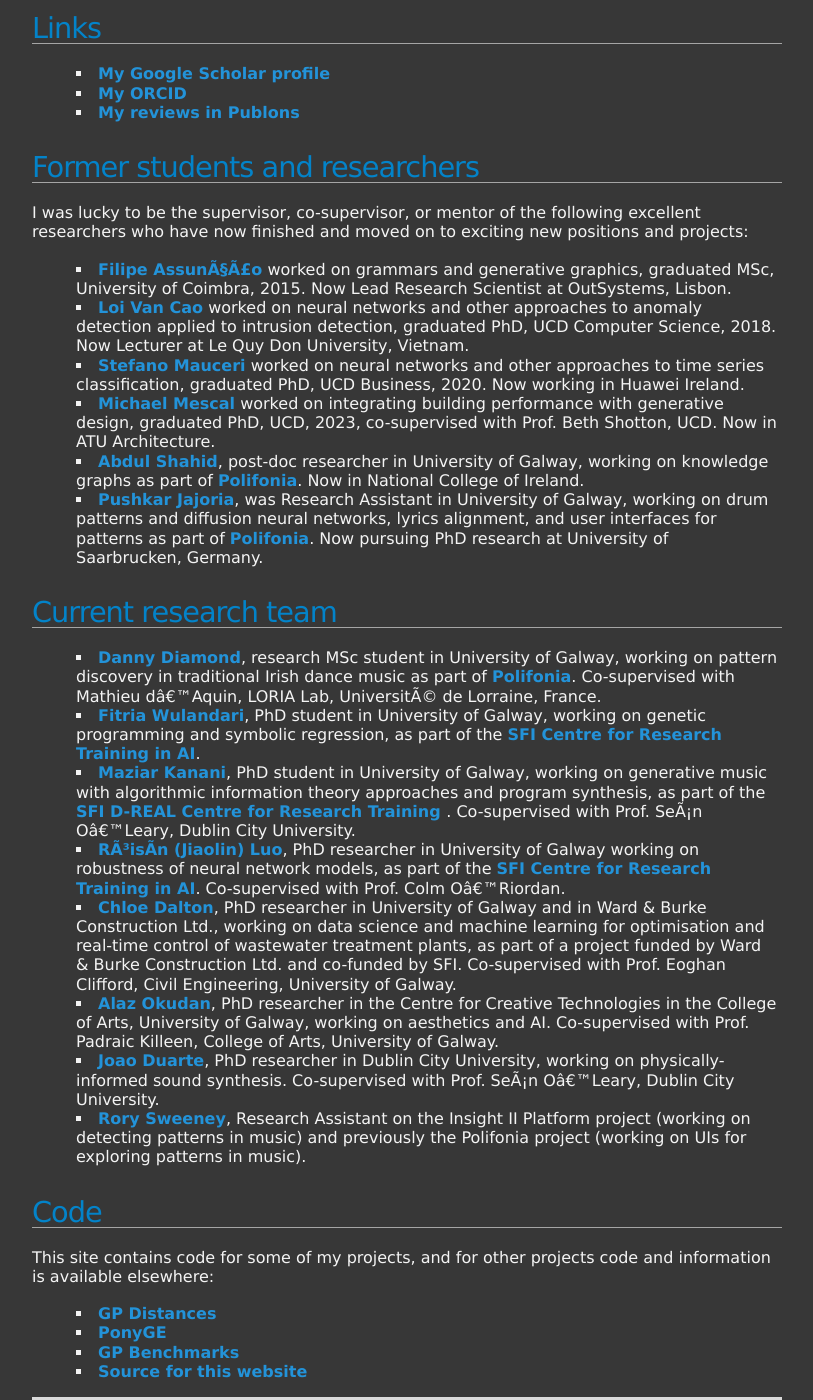
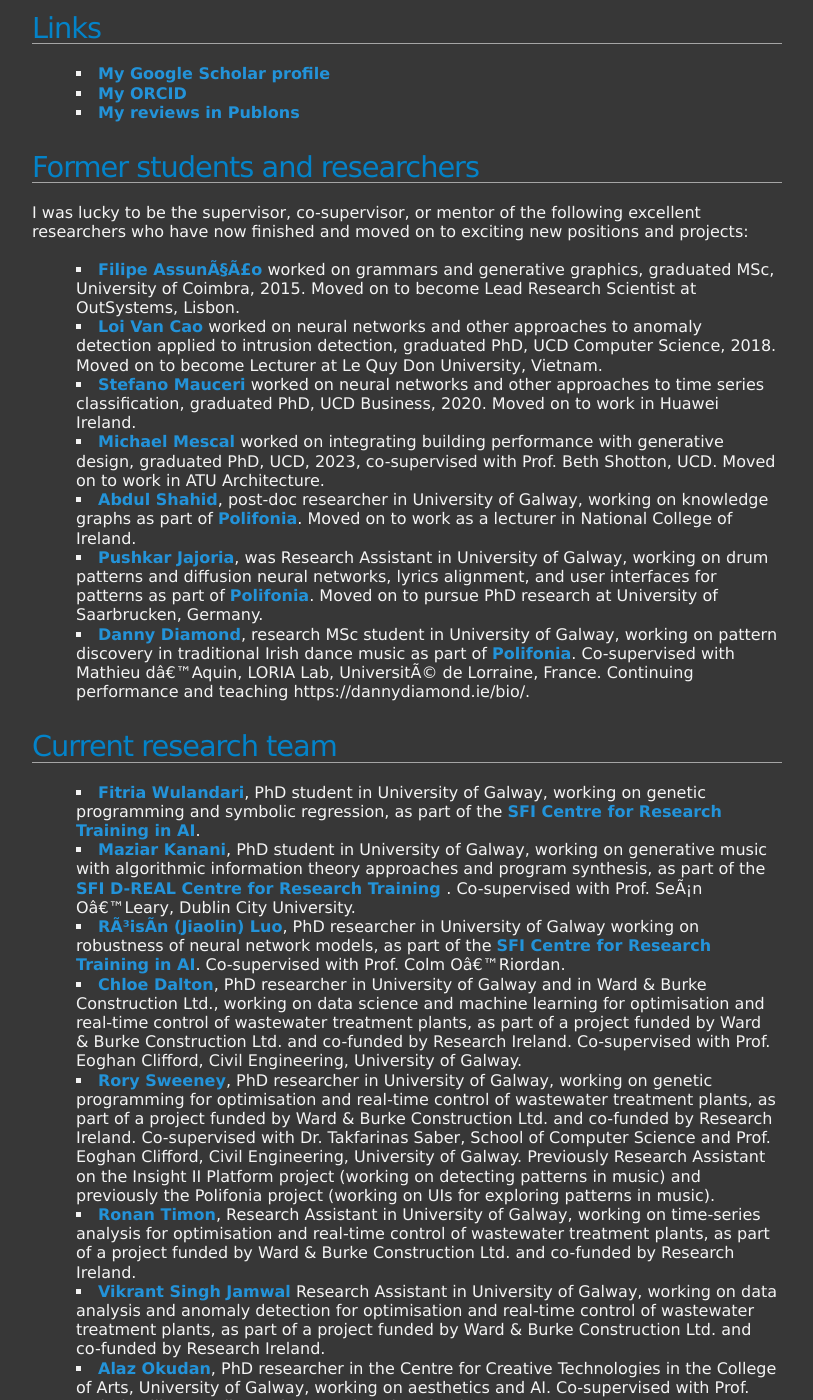
Before and after one commit to jmmcd/jmmcd.github.com, a Jekyll site: the page built from research.md, in a window 1280 px wide and 1400 px high, scrolled down 388 px. Shown: the whole window, without its empty margins (233-1046 px from the left). Built offline with Jekyll 4.4.1, drawn with Linux system fonts in a browser that asks for light colours.

Commit message:
small updates to home pages

```diff
--- a/research.md
+++ b/research.md
@@ -30,24 +30,27 @@ funding are sometimes available. Please contact me with a CV if interested, but
 
 I was lucky to be the supervisor, co-supervisor, or mentor of the following excellent researchers who have now finished and moved on to exciting new positions and projects:
 
-* [Filipe Assunção](https://scholar.google.com/citations?user=qg-jmM4AAAAJ&hl=en&oi=ao) worked on grammars and generative graphics, graduated MSc, University of Coimbra, 2015. Now Lead Research Scientist at OutSystems, Lisbon.
-* [Loi Van Cao](https://scholar.google.com/citations?user=7A6srrQAAAAJ&hl=en) worked on neural networks and other approaches to anomaly detection applied to intrusion detection, graduated PhD, UCD Computer Science, 2018. Now Lecturer at Le Quy Don University, Vietnam.
-* [Stefano Mauceri](https://scholar.google.com/citations?hl=en&user=386TpcYAAAAJ) worked on neural networks and other approaches to time series classification, graduated PhD, UCD Business, 2020. Now working in Huawei Ireland.
-* [Michael Mescal](https://www.irishtimes.com/business/technology/en-perium-makes-life-a-lot-easier-for-building-professionals-1.3328762) worked on integrating building performance with generative design, graduated PhD, UCD, 2023, co-supervised with Prof. Beth Shotton, UCD. Now in ATU Architecture.
-* [Abdul Shahid](https://scholar.google.com/citations?user=gOjuEUgAAAAJ&hl=en&oi=ao), post-doc researcher in University of Galway, working on knowledge graphs as part of [Polifonia](https://polifonia-project.eu/). Now in National College of Ireland.
-* [Pushkar Jajoria](https://ch.linkedin.com/in/pushkar-jajoria), was Research Assistant in University of Galway, working on drum patterns and diffusion neural networks, lyrics alignment, and user interfaces for patterns as part of [Polifonia](https://polifonia-project.eu/). Now pursuing PhD research at University of Saarbrucken, Germany.
-
+* [Filipe Assunção](https://scholar.google.com/citations?user=qg-jmM4AAAAJ&hl=en&oi=ao) worked on grammars and generative graphics, graduated MSc, University of Coimbra, 2015. Moved on to become Lead Research Scientist at OutSystems, Lisbon.
+* [Loi Van Cao](https://scholar.google.com/citations?user=7A6srrQAAAAJ&hl=en) worked on neural networks and other approaches to anomaly detection applied to intrusion detection, graduated PhD, UCD Computer Science, 2018. Moved on to become Lecturer at Le Quy Don University, Vietnam.
+* [Stefano Mauceri](https://scholar.google.com/citations?hl=en&user=386TpcYAAAAJ) worked on neural networks and other approaches to time series classification, graduated PhD, UCD Business, 2020. Moved on to work in Huawei Ireland.
+* [Michael Mescal](https://www.irishtimes.com/business/technology/en-perium-makes-life-a-lot-easier-for-building-professionals-1.3328762) worked on integrating building performance with generative design, graduated PhD, UCD, 2023, co-supervised with Prof. Beth Shotton, UCD. Moved on to work in ATU Architecture.
+* [Abdul Shahid](https://scholar.google.com/citations?user=gOjuEUgAAAAJ&hl=en&oi=ao), post-doc researcher in University of Galway, working on knowledge graphs as part of [Polifonia](https://polifonia-project.eu/). Moved on to work as a lecturer in National College of Ireland.
+* [Pushkar Jajoria](https://ch.linkedin.com/in/pushkar-jajoria), was Research Assistant in University of Galway, working on drum patterns and diffusion neural networks, lyrics alignment, and user interfaces for patterns as part of [Polifonia](https://polifonia-project.eu/). Moved on to pursue PhD research at University of Saarbrucken, Germany.
+* [Danny Diamond](https://dannydiamond.ie/), research MSc student in University of Galway, working on pattern discovery in traditional Irish dance music as part of [Polifonia](https://polifonia-project.eu/). Co-supervised with Mathieu d'Aquin, LORIA Lab, Université de Lorraine, France. Continuing performance and teaching https://dannydiamond.ie/bio/.
 
 ## Current research team
 
-* [Danny Diamond](https://dannydiamond.ie/), research MSc student in University of Galway, working on pattern discovery in traditional Irish dance music as part of [Polifonia](https://polifonia-project.eu/). Co-supervised with Mathieu d'Aquin, LORIA Lab, Université de Lorraine, France.
+
 * [Fitria Wulandari](https://fitriaramlan.github.io/Portfolio/), PhD student in University of Galway, working on genetic programming and symbolic regression, as part of the [SFI Centre for Research Training in AI](https://www.crt-ai.ie/).
 * [Maziar Kanani](https://soundcloud.com/maziar-kanani), PhD student in University of Galway, working on generative music with algorithmic information theory approaches and program synthesis, as part of the [SFI D-REAL Centre for Research Training ](https://d-real.ie/). Co-supervised with Prof. Seán O'Leary, Dublin City University.
 * [Róisín (Jiaolin) Luo](https://scholar.google.com/citations?hl=en&user=X33n9mAAAAAJ), PhD researcher in University of Galway working on robustness of neural network models, as part of the [SFI Centre for Research Training in AI](https://www.crt-ai.ie/). Co-supervised with Prof. Colm O'Riordan.
-* [Chloe Dalton](https://www.linkedin.com/in/chloe-dalton-b87747206/), PhD researcher in University of Galway and in Ward & Burke Construction Ltd., working on data science and machine learning for optimisation and real-time control of wastewater treatment plants, as part of a project funded by Ward & Burke Construction Ltd. and co-funded by SFI. Co-supervised with Prof. Eoghan Clifford, Civil Engineering, University of Galway.
+* [Chloe Dalton](https://www.linkedin.com/in/chloe-dalton-b87747206/), PhD researcher in University of Galway and in Ward & Burke Construction Ltd., working on data science and machine learning for optimisation and real-time control of wastewater treatment plants, as part of a project funded by Ward & Burke Construction Ltd. and co-funded by Research Ireland. Co-supervised with Prof. Eoghan Clifford, Civil Engineering, University of Galway.
+* [Rory Sweeney](https://www.linkedin.com/in/rory-sweeney-3985448a/?originalSubdomain=ie), PhD researcher in University of Galway, working on genetic programming for optimisation and real-time control of wastewater treatment plants, as part of a project funded by Ward & Burke Construction Ltd. and co-funded by Research Ireland. Co-supervised with Dr. Takfarinas Saber, School of Computer Science and Prof. Eoghan Clifford, Civil Engineering, University of Galway. Previously Research Assistant on the Insight II Platform project (working on detecting patterns in music) and previously the Polifonia project (working on UIs for exploring patterns in music).
+* [Ronan Timon](https://www.linkedin.com/in/ronan-timon-687a71217/), Research Assistant in University of Galway, working on time-series analysis for optimisation and real-time control of wastewater treatment plants, as part of a project funded by Ward & Burke Construction Ltd. and co-funded by Research Ireland.
+* [Vikrant Singh Jamwal](https://www.linkedin.com/in/vikrant-singh-jamwal/?originalSubdomain=ie) Research Assistant in University of Galway, working on data analysis and anomaly detection for optimisation and real-time control of wastewater treatment plants, as part of a project funded by Ward & Burke Construction Ltd. and co-funded by Research Ireland.
 * [Alaz Okudan](https://scholar.google.com/citations?user=0UXcs0kAAAAJ), PhD researcher in the Centre for Creative Technologies in the College of Arts, University of Galway, working on aesthetics and AI. Co-supervised with Prof. Padraic Killeen, College of Arts, University of Galway.
 * [Joao Duarte](https://d-real.ie/portfolio-item/joao-duarte/), PhD researcher in Dublin City University, working on physically-informed sound synthesis. Co-supervised with Prof. Seán O'Leary, Dublin City University.
-* [Rory Sweeney](https://www.linkedin.com/in/rory-sweeney-3985448a/?originalSubdomain=ie), Research Assistant on the Insight II Platform project (working on detecting patterns in music) and previously the Polifonia project (working on UIs for exploring patterns in music).
+
 
 
 ## Code
```
Also changed, not shown: me.md (+4 -8 lines), music.md (+2 -2 lines).
